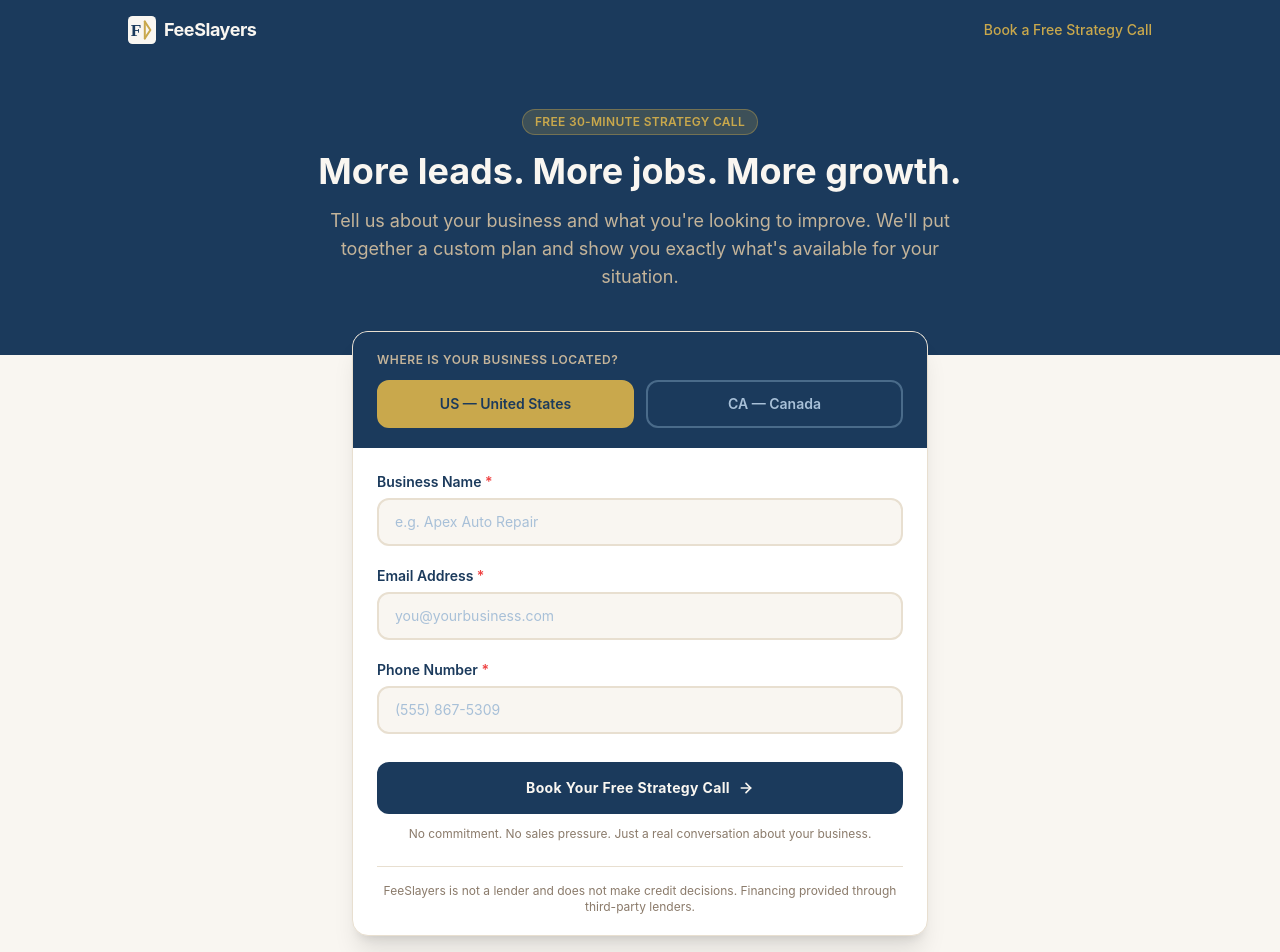
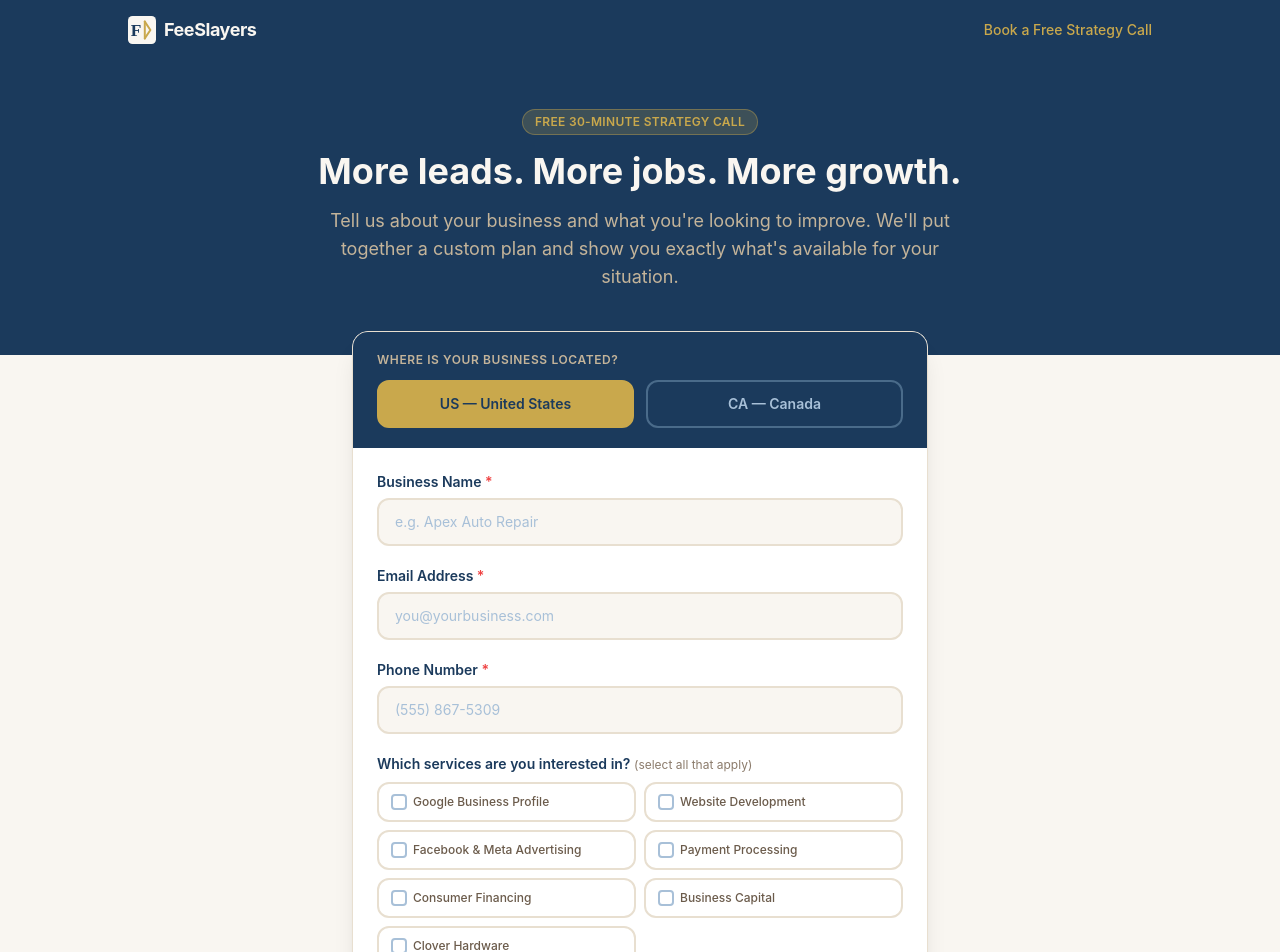
Before and after one commit to primo-commits/webdevfsusa, a Next.js app: page /landing in a window 1280 px wide. Shown: the top 952 px of the page. Built offline with nearby package versions, Linux system fonts and the light colour scheme.

Commit message:
Add services selector: Google GBP, website, ads, payment processing, financing, capital, Clover

```diff
--- a/app/landing/page.tsx
+++ b/app/landing/page.tsx
@@ -5,11 +5,22 @@ import Link from "next/link";
 
 const GHL_BOOKING_URL = "https://api.leadconnectorhq.com/widget/booking/6Y4RUBqnucK62JXW4J8A";
 
+const SERVICES = [
+  "Google Business Profile",
+  "Website Development",
+  "Facebook & Meta Advertising",
+  "Payment Processing",
+  "Consumer Financing",
+  "Business Capital",
+  "Clover Hardware",
+] as const;
+
 export default function LandingPage() {
   const [country, setCountry] = useState<"US" | "CA">("US");
   const [businessName, setBusinessName] = useState("");
   const [email, setEmail] = useState("");
   const [phone, setPhone] = useState("");
+  const [selectedServices, setSelectedServices] = useState<string[]>([]);
   const [errors, setErrors] = useState<Record<string, string>>({});
 
   function handleCountryChange(c: "US" | "CA") {
@@ -17,7 +28,16 @@ export default function LandingPage() {
     setBusinessName("");
     setEmail("");
     setPhone("");
+    setSelectedServices([]);
     setErrors({});
+  }
+
+  function toggleService(service: string) {
+    setSelectedServices((prev) =>
+      prev.includes(service)
+        ? prev.filter((s) => s !== service)
+        : [...prev, service]
+    );
   }
 
   function validate() {
@@ -53,6 +73,8 @@ export default function LandingPage() {
       email: email.trim(),
       phone: phone.trim(),
     });
+
+    selectedServices.forEach((s) => params.append("services", s));
 
     window.location.href = `${GHL_BOOKING_URL}?${params.toString()}`;
   }
@@ -182,6 +204,43 @@ export default function LandingPage() {
                 )}
               </div>
 
+              {/* Services */}
+              <div>
+                <label className="block text-sm font-semibold text-[#1B3A5C] mb-2">
+                  Which services are you interested in? <span className="text-[#8B7B6B] font-normal text-xs">(select all that apply)</span>
+                </label>
+                <div className="grid grid-cols-2 gap-2">
+                  {SERVICES.map((service) => {
+                    const checked = selectedServices.includes(service);
+                    return (
+                      <button
+                        key={service}
+                        type="button"
+                        onClick={() => toggleService(service)}
+                        className={`py-2.5 px-3 rounded-xl border-2 text-xs font-medium text-left transition-all duration-150 ${
+                          checked
+                            ? "border-[#1B3A5C] bg-[#1B3A5C] text-[#F9F6F1]"
+                            : "border-[#E8DFD0] text-[#6B5B4B] hover:border-[#1B3A5C]/40"
+                        }`}
+                      >
+                        <span className="flex items-center gap-1.5">
+                          <span className={`flex-shrink-0 w-4 h-4 rounded border-2 flex items-center justify-center transition-colors ${
+                            checked ? "bg-[#C9A84C] border-[#C9A84C]" : "border-[#A8C0D8]"
+                          }`}>
+                            {checked && (
+                              <svg width="10" height="10" viewBox="0 0 10 10" fill="none">
+                                <path d="M2 5l2.5 2.5L8 3" stroke="#1B3A5C" strokeWidth="1.5" strokeLinecap="round" strokeLinejoin="round"/>
+                              </svg>
+                            )}
+                          </span>
+                          {service}
+                        </span>
+                      </button>
+                    );
+                  })}
+                </div>
+              </div>
+
               {/* Submit */}
               <div className="pt-2">
                 <button
```
